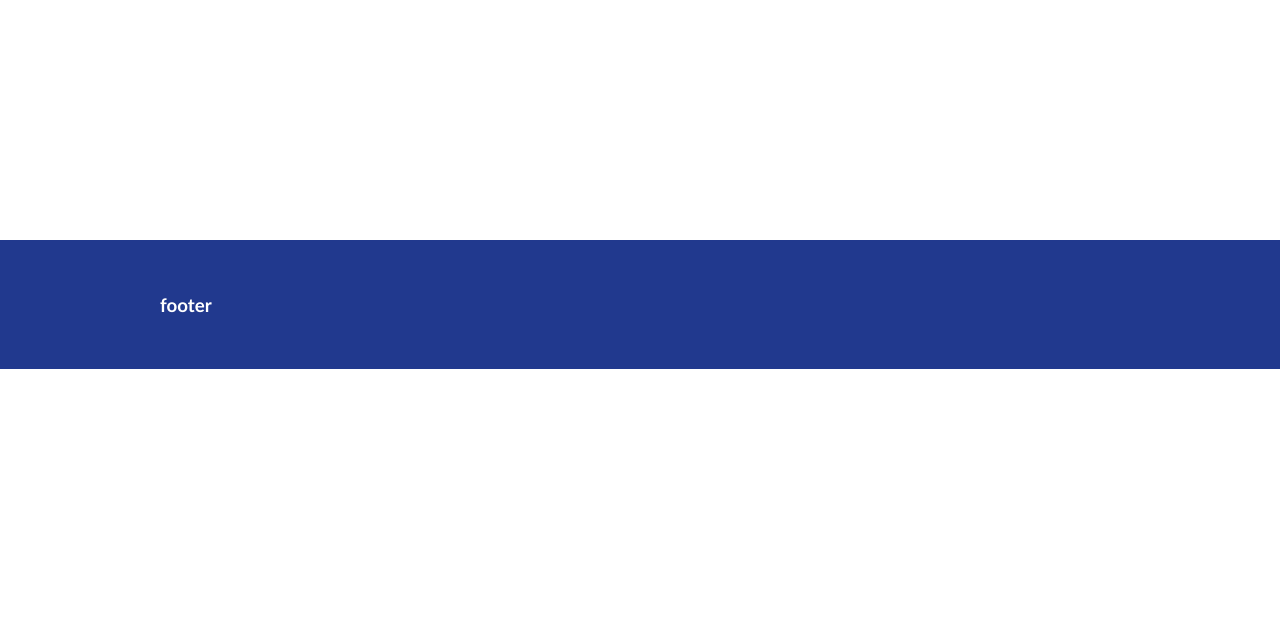
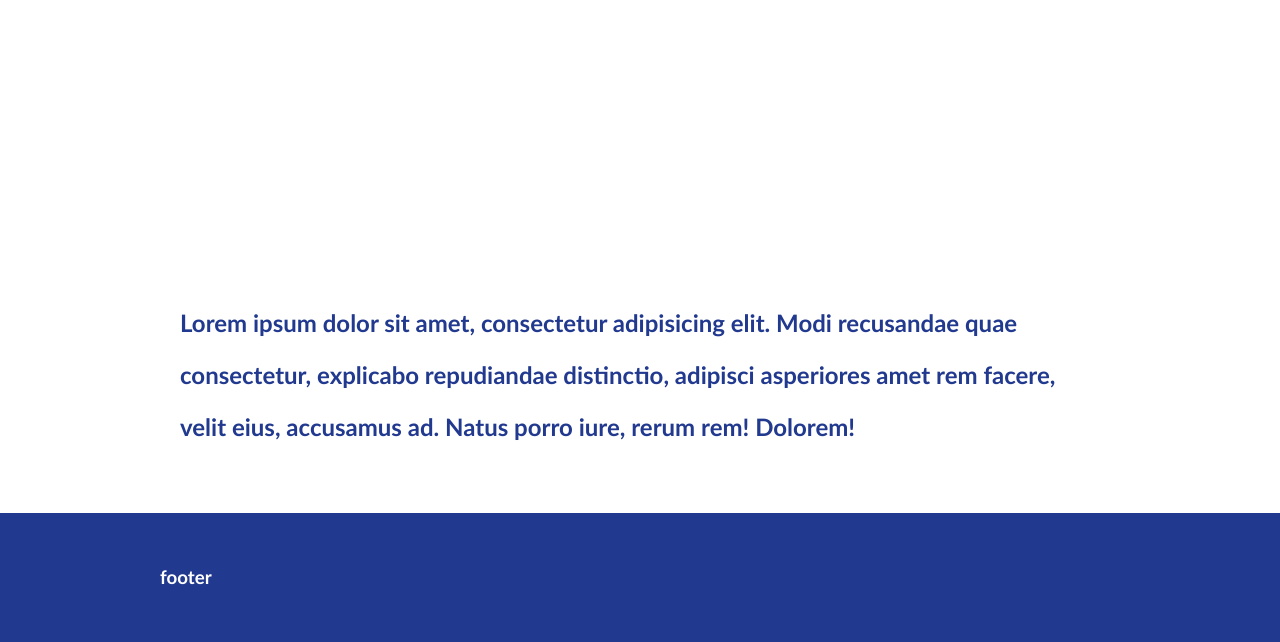
Before and after one commit to ronilaukkarinen/modern-html5-boilerplate, a PHP site: page /src/index.php in a window 1280 px wide. Shown: the part 800-1442 px from the top of the page. Before the commit the page ends 1169 px from the top, so only its background shows below. Run offline with PHP 8.4, Linux system fonts and the light colour scheme.

Commit message:
example slide

```diff
--- a/sass/layout.scss
+++ b/sass/layout.scss
@@ -13,12 +13,6 @@ body
 .header-container
 {
     background: $maincolor;
-}
-
-.container
-{
-    @include center($max_width: $container-desktop, $pad: $defaultpadding);
-}
 
     .title
     {
@@ -43,12 +37,31 @@ body
             }
     }
 
-.main aside {
-    background: #ffffff;
 }
 
-footer {
-    * {
-        color: #ffffff;
+.container
+{
+    @include center($max_width: $container-desktop, $pad: $defaultpadding);
+}
+
+.slide
+{
+    overflow: auto;
+
+    padding: 3% 0;
+
+    background: #fff;
+}
+
+.main aside
+{
+    background: #fff;
+}
+
+footer
+{
+    *
+    {
+        color: #fff;
     }
 }
--- a/src/index.php
+++ b/src/index.php
@@ -63,6 +63,14 @@
             </div> <!-- #main -->
         </div> <!-- #main-container -->
 
+        <div class="slide">
+
+            <div class="container">
+              <h2>Lorem ipsum dolor sit amet, consectetur adipisicing elit. Modi recusandae quae consectetur, explicabo repudiandae distinctio, adipisci asperiores amet rem facere, velit eius, accusamus ad. Natus porro iure, rerum rem! Dolorem!</h2>
+            </div>
+
+        </div>
+
         <div class="footer-container">
             <footer class="wrapper">
                 <h3>footer</h3>
```
Also changed, not shown: index.php (+1 -1 lines), css/layout.css, js/all.js. Lines whose indentation alone changed are shown as unchanged.
